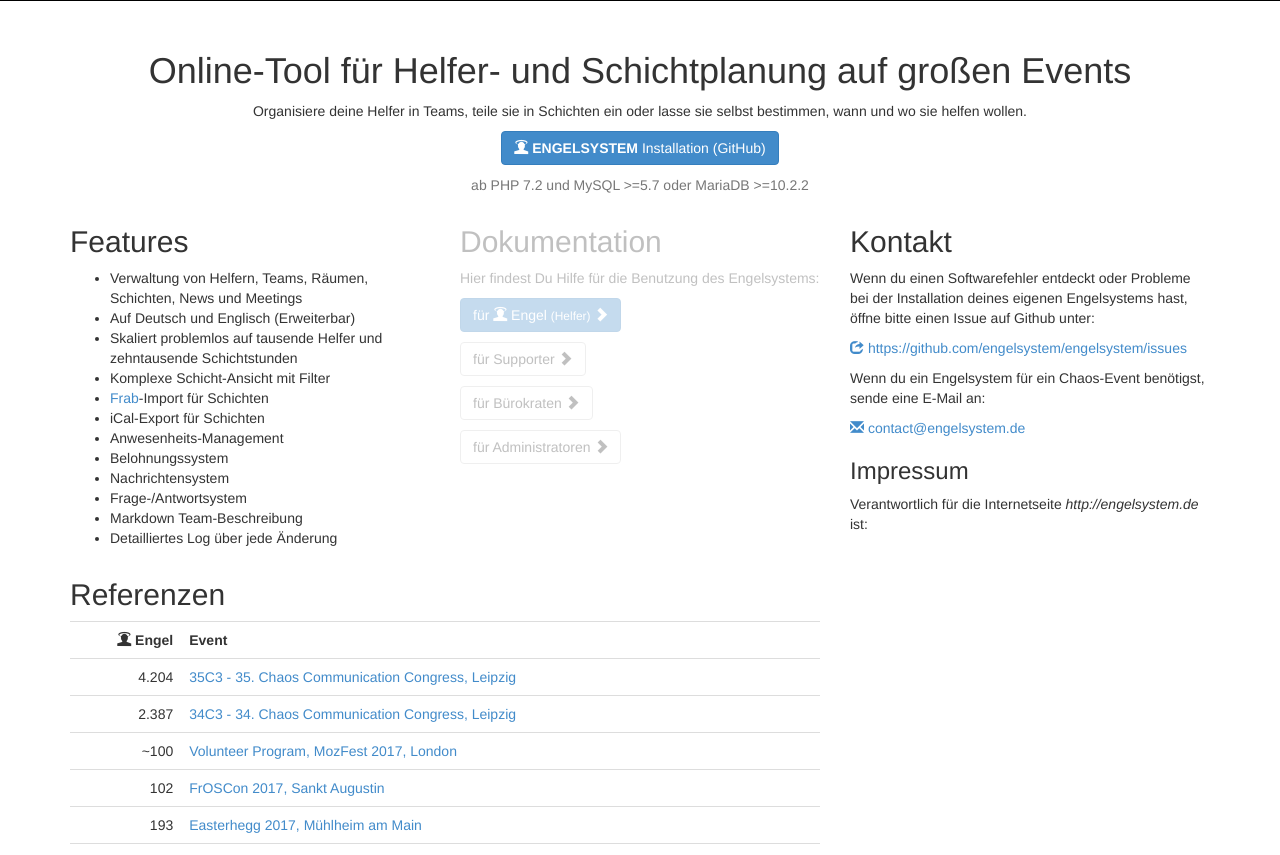
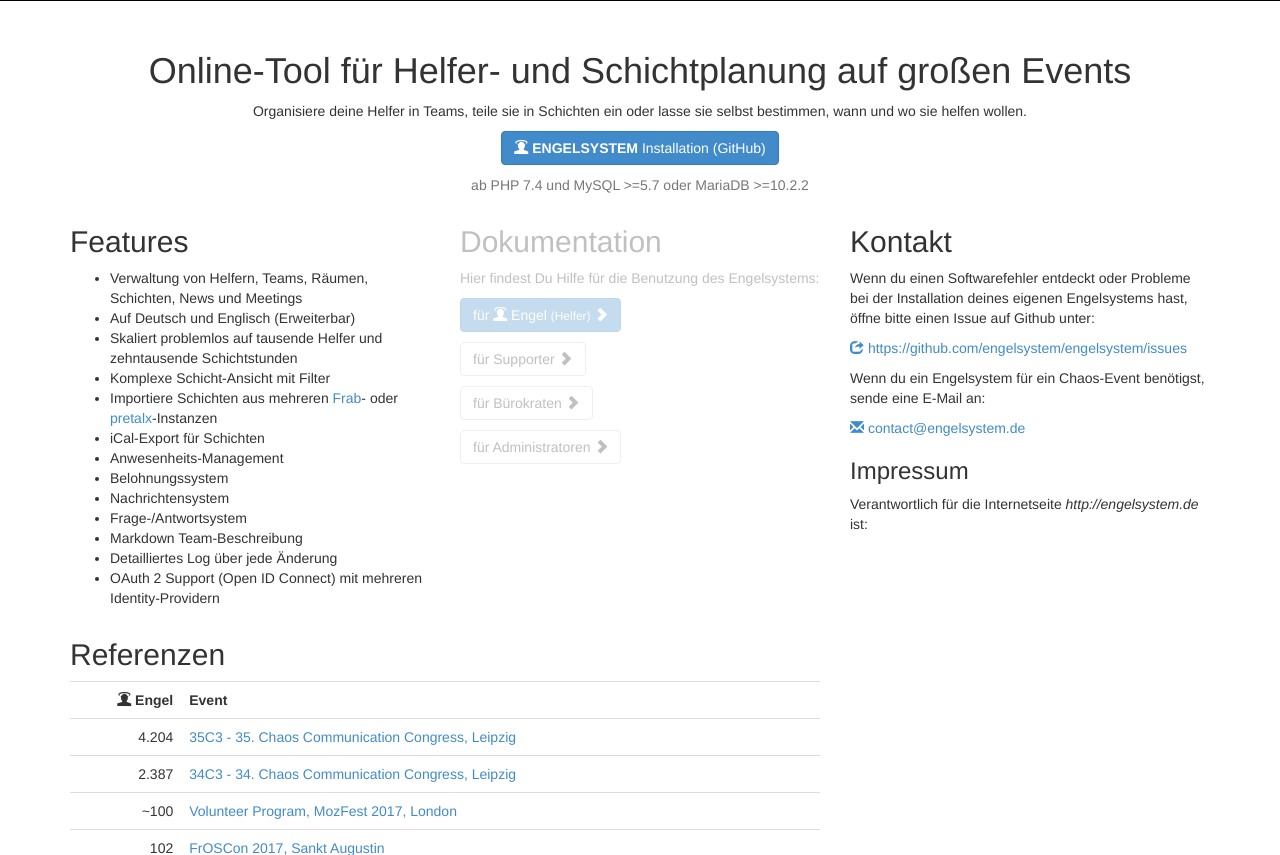
Before and after one commit to engelsystem/engelsystem.de, a PHP site: page / in a window 1280 px wide. Shown: the part 466-1321 px from the top of the page. Run offline with PHP 8.4, Linux system fonts and the light colour scheme.

Commit message:
new features

```diff
--- a/public/index.php
+++ b/public/index.php
@@ -39,7 +39,7 @@
       <p>
         <a class="btn btn-primary" href="https://github.com/engelsystem/engelsystem"><span class="icon-icon_angel"></span> <strong>ENGELSYSTEM</strong> Installation (GitHub) </a>
       </p>
-      <p class="text-muted">ab PHP 7.2 und MySQL &gt;=5.7 oder MariaDB &gt;=10.2.2</p>
+      <p class="text-muted">ab PHP 7.4 und MySQL &gt;=5.7 oder MariaDB &gt;=10.2.2</p>
     </div>
     <div class="row">
       <div class="col-md-4">
@@ -49,7 +49,7 @@
           <li>Auf Deutsch und Englisch (Erweiterbar)</li>
           <li>Skaliert problemlos auf tausende Helfer und zehntausende Schichtstunden</li>
           <li>Komplexe Schicht-Ansicht mit Filter</li>
-          <li><a href="https://frab.cccv.de/">Frab</a>-Import für Schichten</li>
+          <li>Importiere Schichten aus mehreren <a href="https://frab.cccv.de/">Frab</a>- oder <a href="https://pretalx.com/">pretalx</a>-Instanzen</li>
           <li>iCal-Export für Schichten</li>
           <li>Anwesenheits-Management</li>
           <li>Belohnungssystem</li>
@@ -57,6 +57,7 @@
           <li>Frage-/Antwortsystem</li>
           <li>Markdown Team-Beschreibung</li>
           <li>Detailliertes Log über jede Änderung</li>
+          <li>OAuth 2 Support (Open ID Connect) mit mehreren Identity-Providern</li>
         </ul>
       </div>
       <div class="col-md-4" style="opacity: 0.3;">
--- a/public/index_en.php
+++ b/public/index_en.php
@@ -39,7 +39,7 @@
       <p>
         <a class="btn btn-primary" href="https://github.com/engelsystem/engelsystem"><span class="icon-icon_angel"></span> <strong>ENGELSYSTEM</strong> installation (GitHub) </a>
       </p>
-      <p class="text-muted">PHP &gt;=7.2 and MySQL &gt;=5.7 or MariaDB &gt;=10.2.2</p>
+      <p class="text-muted">PHP &gt;=7.4 and MySQL &gt;=5.7 or MariaDB &gt;=10.2.2</p>
     </div>
     <div class="row">
       <div class="col-md-4">
@@ -49,7 +49,7 @@
           <li>Available in German and English (translatable)</li>
           <li>Supports any event size: from a few dozen helpers to thousands</li>
           <li>Comprehensive shift overview with filters</li>
-          <li>Import shifts from <a href="https://frab.cccv.de/">Frab</a></li>
+          <li>Import shifts from multiple instances of <a href="https://frab.cccv.de/">Frab</a> or <a href="https://pretalx.com/">pretalx</a></li>
           <li>Export shifts to iCal</li>
           <li>Presence management</li>
           <li>Reward system</li>
@@ -57,6 +57,7 @@
           <li>Question and answer system</li>
           <li>Team descriptions in Markdown</li>
           <li>Detailed log about all changes</li>
+          <li>OAuth 2 Support (Open ID Connect) with multiple identity providers</li>
         </ul>
       </div>
       <div class="col-md-4" style="opacity: 0.3;">
```
